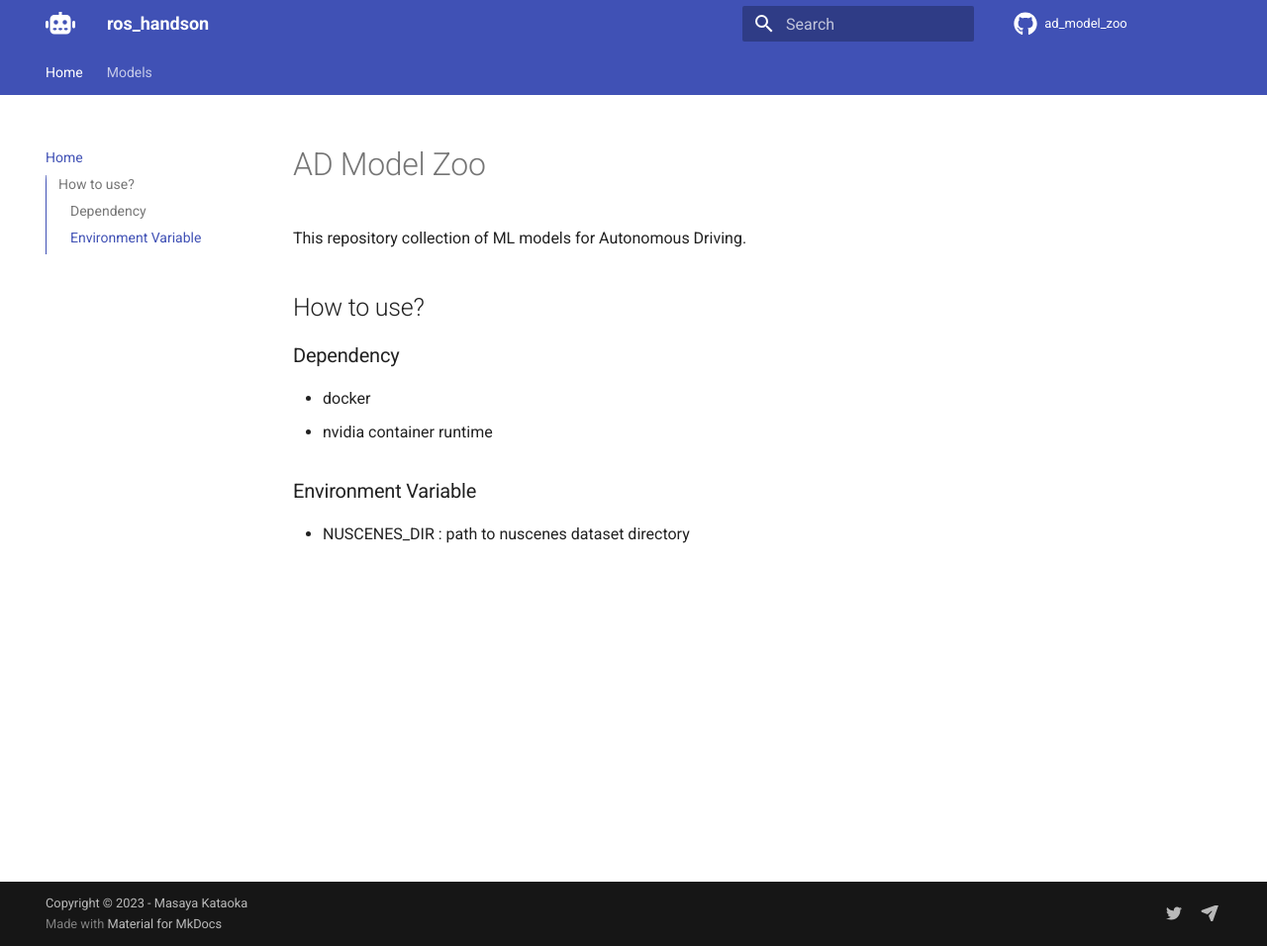
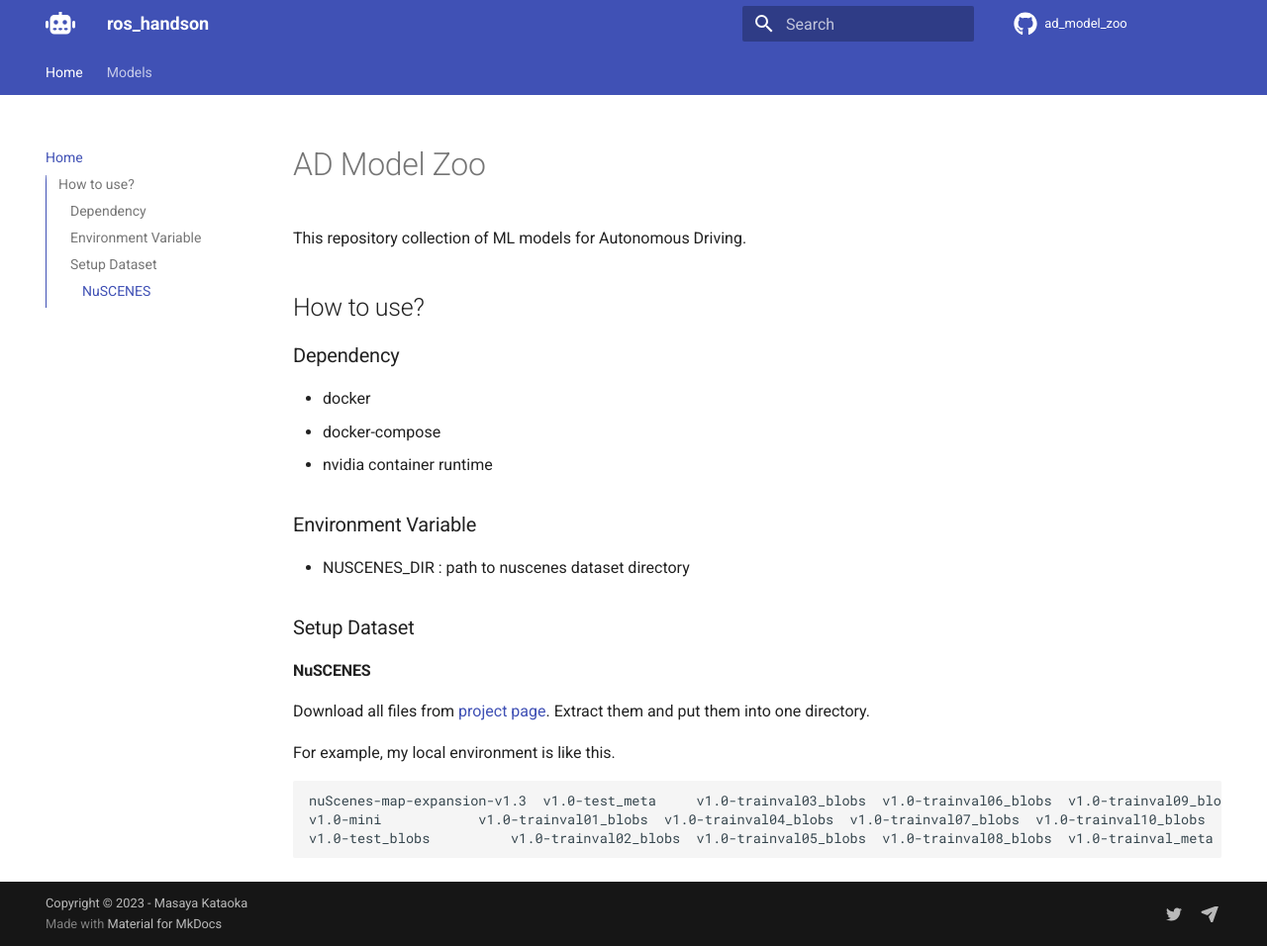
Before and after one commit to hakuturu583/ad_model_zoo, an MkDocs documentation site: the page built from models/README.md, in a window 1280 px wide and 956 px high. Shown: the whole window at 99% size. Built offline with MkDocs 1.6.1 and Material for MkDocs 9.7.7, drawn with Linux system fonts in a browser that asks for light colours; nearby versions of some CDN libraries; comment, search, counter and statistics services are not loaded.

Commit message:
update README
Signed-off-by: Masaya Kataoka <ms.kataoka@gmail.com>

````diff
--- a/models/README.md
+++ b/models/README.md
@@ -7,8 +7,24 @@ This repository collection of ML models for Autonomous Driving.
 ### Dependency
 
 - docker
+- docker-compose
 - nvidia container runtime
 
 ### Environment Variable
 
 - NUSCENES_DIR : path to nuscenes dataset directory
+
+### Setup Dataset
+
+#### NuSCENES
+
+Download all files from [project page](https://www.nuscenes.org/nuscenes#data-format).
+Extract them and put them into one directory.
+
+For example, my local environment is like this.
+
+```bash
+nuScenes-map-expansion-v1.3  v1.0-test_meta	    v1.0-trainval03_blobs  v1.0-trainval06_blobs  v1.0-trainval09_blobs
+v1.0-mini		     v1.0-trainval01_blobs  v1.0-trainval04_blobs  v1.0-trainval07_blobs  v1.0-trainval10_blobs
+v1.0-test_blobs		     v1.0-trainval02_blobs  v1.0-trainval05_blobs  v1.0-trainval08_blobs  v1.0-trainval_meta
+```
````
Also changed, not shown: 1 other file.
